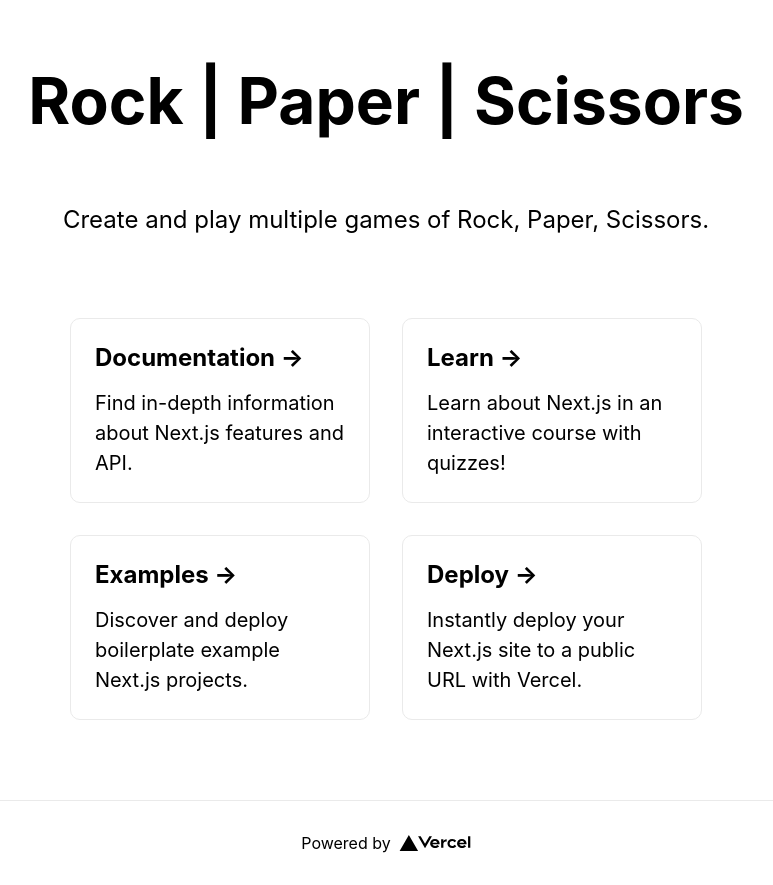
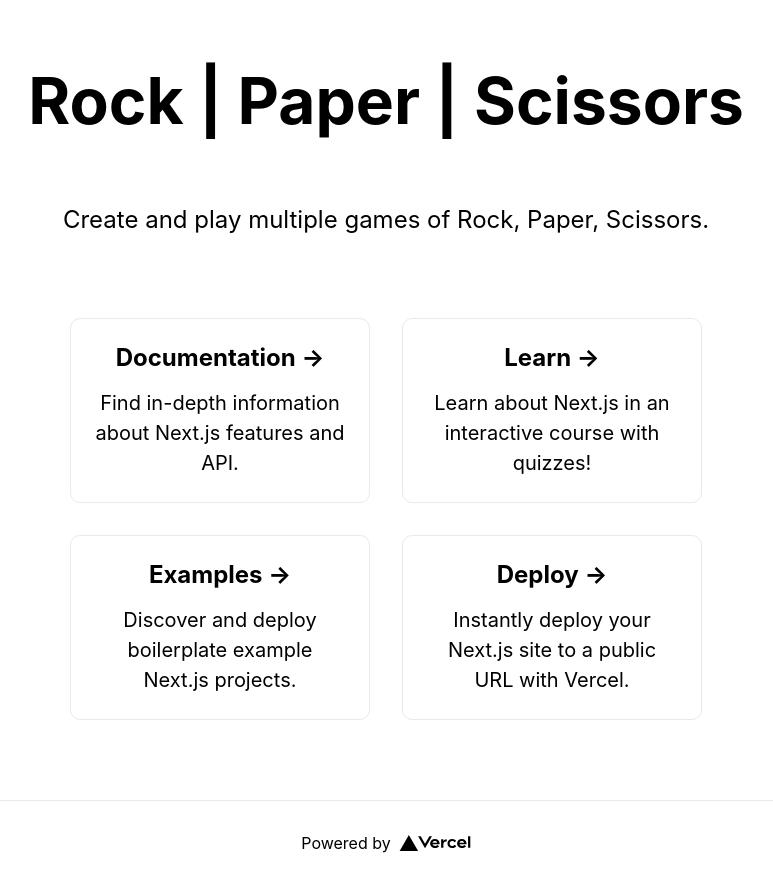
Before and after one commit to jackwkinsey/rock-paper-scissors, a Next.js app: page / in a window 1280 px wide. Shown: the whole page, without its empty margins (254-1027 px from the left). Built offline with nearby package versions, Linux system fonts and the light colour scheme.

Commit message:
add card styles

```diff
--- a/styles/Home.module.css
+++ b/styles/Home.module.css
@@ -61,8 +61,8 @@
   border-radius: 5px;
   padding: 0.75rem;
   font-size: 1.1rem;
-  font-family: Menlo, Monaco, Lucida Console, Liberation Mono, DejaVu Sans Mono,
-    Bitstream Vera Sans Mono, Courier New, monospace;
+  font-family: Menlo, Monaco, Lucida Console, Liberation Mono, DejaVu Sans Mono, Bitstream Vera Sans Mono, Courier New,
+    monospace;
 }
 
 .grid {
@@ -76,13 +76,19 @@
 .card {
   margin: 1rem;
   padding: 1.5rem;
-  text-align: left;
+  text-align: center;
   color: inherit;
   text-decoration: none;
   border: 1px solid #eaeaea;
   border-radius: 10px;
   transition: color 0.15s ease, border-color 0.15s ease;
   max-width: 300px;
+}
+
+.cardContainer {
+  display: flex;
+  min-width: 200px;
+  justify-content: space-evenly;
 }
 
 .card:hover,
```
